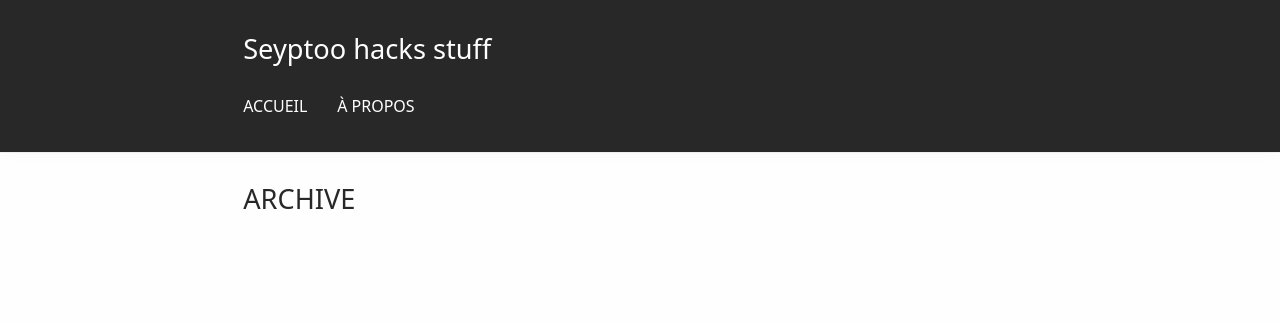
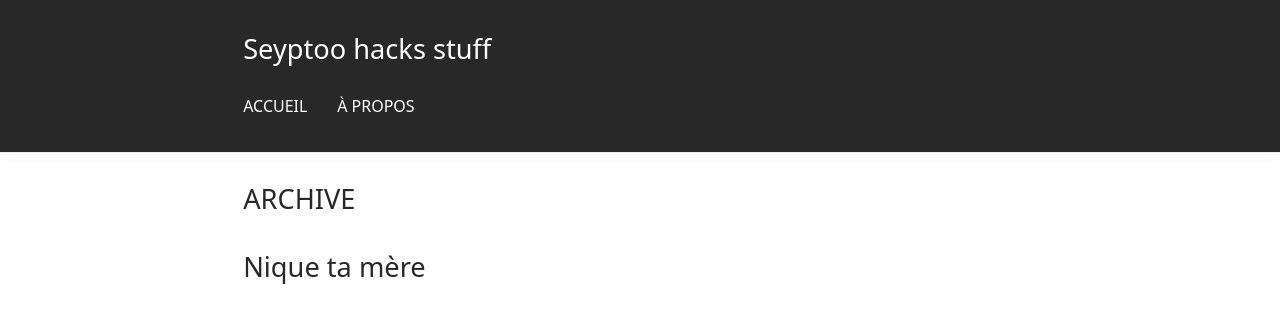
Before and after one commit to Seyptoo/seyptoo.github.io, a Jekyll site: the page built from archive.md, in a window 1280 px wide. Shown: the top 323 px of the page. Built offline with Jekyll 4.4.1, drawn with Linux system fonts in a browser that asks for light colours; our own code applies the rules of GitHub Pages for plain Markdown files.

Commit message:
Update archive.md

```diff
--- a/archive.md
+++ b/archive.md
@@ -2,3 +2,5 @@
 title: "ARCHIVE"
 permalink: "/archive/"
 ---
+
+# Nique ta mère
```
